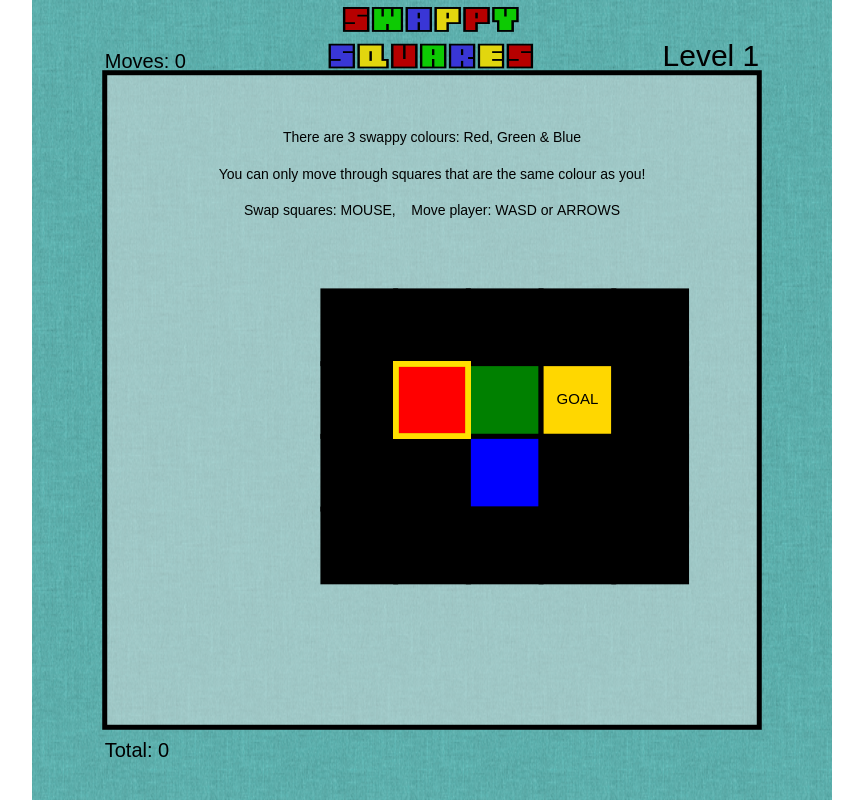
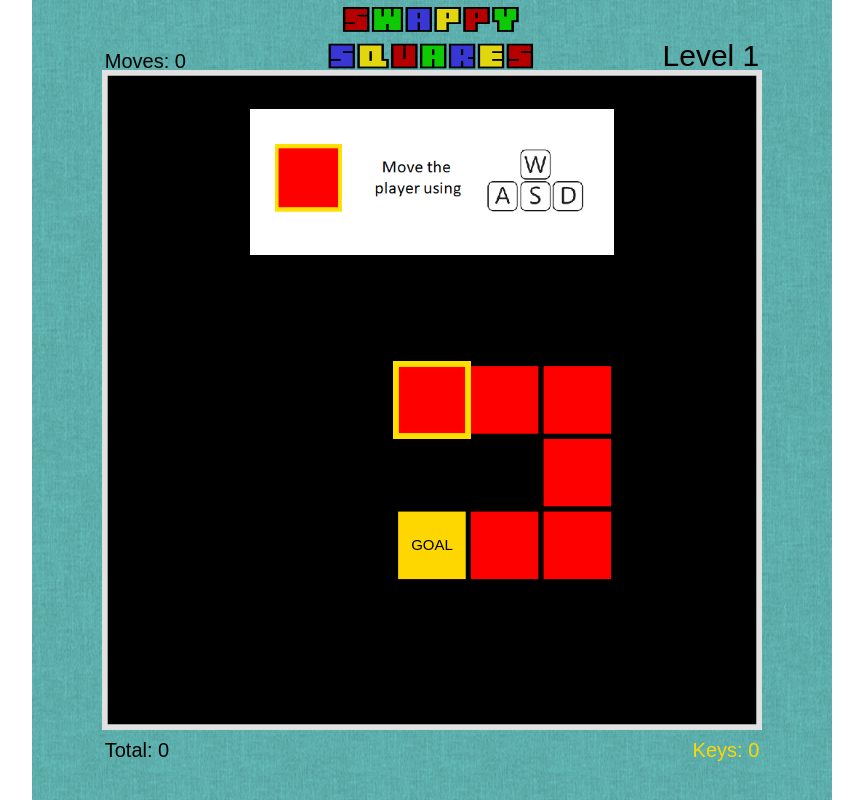
Before and after one commit to chemicalspaceman/SwappySquares, a plain HTML site: page index.html in a window 1280 px wide. Shown: the whole page, without its empty margins (208-1071 px from the left). Drawn offline with nearby package versions, Linux system fonts and the light colour scheme.

Commit message:
Add files via upload

```diff
--- a/Scripts/levels.js
+++ b/Scripts/levels.js
@@ -1,13 +1,32 @@
 //3
 var level1 = [
  	["black","black","black","black","black"],
- 	["black","player","green","gold","black"],
- 	["black","black","blue","black","black"],
+ 	["black","player","red","red","black"],
+ 	["black","black","black","red","black"],
+ 	["black","gold","red","red","black"],
  	["black","black","black","black","black"]
 ];
 
+//3
+var level2 = [
+ 	["black","black","black","black","black"],
+ 	["black","player","red","blue","black"],
+ 	["black","blue","red","red","black"],
+ 	["black","green","green","red","black"],
+ 	["black","gold","red","red","black"],
+ 	["black","black","black","black","black"]
+];
+
+//3
+var level3 = [
+ 	["black","black","black","black","black","black"],
+ 	["black","player","blue","blue","gold","black"],
+ 	["black","black","green","green","black","black"],
+ 	["black","black","black","black","black","black"]
+];
+
 //8
-var level2 = [
+var level4 = [
  	["black","black","black","black","black","black"],
  	["black","player","green","red","gold","black"],
  	["black","black","green","blue","black","black"],
@@ -15,7 +34,7 @@ var level2 = [
 ];
 
 //15
-var level3 = [
+var level5 = [
  	["black","black","black","black","black","black"],
  	["black","green","green","red","blue","black"],
  	["black","player","black","black","green","black"],
@@ -24,7 +43,7 @@ var level3 = [
 ];
 
 //10
-var level4 = [
+var level6 = [
 	["black","black","black","black","black","black","black"],
  	["black","black","black","black","green","black","black"],
  	["black","gold","red","green","green","black","black"],
@@ -35,7 +54,7 @@ var level4 = [
 
 
 //19
-var level5 = [
+var level7 = [
 	["black","black","black","black","black","black","black","black","black","black","black","black","black","black"],
 	["black","black","black","black","black","black","black","black","black","black","black","green","black","black"],
 	["black","player","green","blue","red","red","green","red","blue","green","green","red","gold","black"],
@@ -43,13 +62,13 @@ var level5 = [
 ];
 
 //2
-var level6 = [
+var level8 = [
  	["black","black","black","black","black","black","black"],
  	["black","player","red","darkblue","blue","gold","black"],
  	["black","black","black","black","black","black","black"]
 ];
 
-var level7 = [
+var level9 = [
 	["black","black","black","black","black"],
  	["black","black","gold","black","black"],
  	["black","black","red","black","black"],
@@ -58,7 +77,7 @@ var level7 = [
  	["black","black","black","black","black"]
 ];
 
-var level8 = [
+var level10 = [
 	["black","black","black","black","black"],
  	["black","black","blue","black","black"],
  	["black","player","darkred","red","black"],
@@ -69,7 +88,7 @@ var level8 = [
 
 
 //19
-var level9 = [
+var level11 = [
 	["black","black","black","black","black","black","black"],
  	["black","black","red","black","black","black","black"],
  	["black","black","darkgreen","green","black","black","black"],
@@ -78,9 +97,57 @@ var level9 = [
  	["black","black","black","black","black","black","black"]
 ];
 
-var level10 = [];
+var level12 = [
+	["black","black","black","black","black","black","black","black","black"],
+	["black","black","black","black","black","darkred","green","blue","black"],
+ 	["black","black","black","darkgreen","white","black","black","white","black"],
+ 	["player","blue","white","black","black","black","black","black","black"],
+ 	["black","black","black","black","black","black","black","gold","black"]
+];
 
+var level13 = [
+	["black","black","black","black","black","black","silver","black","black","black","black"],
+	["black","black","black","red","darkblue","black","black","white","black","black","black"],
+ 	["black","silver","black","black","red","red","grey","blue","black","black","black"],
+ 	["green","blue","green","player","darkgreen","black","blue","black","blue","red","gold"],
+ 	["black","black","black","blue","black","black","grey","green","black","red","black"],
+ 	["black","black","black","black","black","black","blue","white","black","blue","black"],
+ 	["black","black","black","black","black","black","black","black","black","black","black"]
+];
+
+var level14 = [
+	["black","black","black","black","black","black","black","black","black","black","black"],
+	["black","black","black","black","black","darkred","black","white","darkgreen","player","black"],
+	["black","black","black","black","black","white","black","black","grey","black","black"],
+	["black","black","black","black","black","black","blue","black","gold","black","black"],
+	["black","black","black","black","black","darkblue","silver","black","black","black","black"]
+];
+
+var level15 = [
+	["black","black","black","black","black","black","black","black","black","black","black"],
+	["black","black","black","black","black","black","black","white","black","black","silver"],
+ 	["black","silver","black","black","red","darkblue","grey","blue","black","white","black"],
+ 	["green","blue","green","player","red","green","black","black","blue","red","gold"],
+ 	["black","black","black","black","red","darkgreen","grey","green","black","red","black"],
+ 	["black","black","black","black","black","black","black","white","black","blue","black"],
+ 	["black","black","black","black","black","black","black","black","black","black","black"]
+];
 var levels = new Array();
 
-levels = [level1,level2,level3,level4,level5,level6,level7,level8,level9,level10];
+levels = [
+	level1,
+	level2,
+	level3,
+	level4,
+	level5,
+	level6,
+	level7,
+	level8,
+	level9,
+	level10,
+	level11,
+	level12,
+	level13,
+	level14
+];
 console.log(levels);
--- a/Scripts/main.js
+++ b/Scripts/main.js
@@ -1,8 +1,34 @@
 //AudioFiles
-    var music = new Audio("Audio/menuAudio.mp3");
+var audio = new Audio('Audio/menuAudio.mp3');
+var swapAudio = new Audio('Audio/swapAudio.wav')
+var whiteAudio = new Audio('Audio/whiteAudio.wav')
+var goalAudio = new Audio('Audio/goalAudio.wav')
+var keyAudio = new Audio('Audio/keyAudio.wav')
+var lockAudio = new Audio('Audio/lockAudio.wav')
+
+var moveAudio = new Array()
+moveAudio[0] = new Audio("Audio/moveAudio1.wav");
+moveAudio[1] = new Audio("Audio/moveAudio2.wav");
+moveAudio[2] = new Audio("Audio/moveAudio3.wav");
+moveAudio[3] = new Audio("Audio/moveAudio4.wav");
+moveAudio[4] = new Audio("Audio/moveAudio5.wav");
 
 var cvs = document.getElementById('canvas');
 var ctx = cvs.getContext('2d');
+
+var img1 = new Image();
+img1.src = "Images/PlayerMove.png";
+
+var img2 = new Image();
+img2.src = "Images/Swap1.png";
+
+var img3 = new Image();
+img3.src = "Images/Swap2.png";
+
+var img4 = new Image();
+img4.src = "Images/Swap3.png";
+
+
 var bgImage = new Image();
 bgImage.src = "Images/Background.png";
 var squareSize;
@@ -26,6 +52,8 @@
 var startColour = player_colour;
 var moveCount = 0;
 var totalMoves = 0;
+var keys = 0;
+var keySave = 0;
 //vars for selecting and swapping the boxes by clicking
 var boxDrawPositions = []; //positions where the boxes are drawn
 var selectedBoxi = "none";
@@ -40,6 +68,16 @@
 var isDown = false;
 var isKeyDown = false;
 var isRestart = false;
+var checkStop = false;
+
+var delay = ( function() {
+    var timer = 0;
+    return function(callback, ms) {
+        clearTimeout (timer);
+        timer = setTimeout(callback, ms);
+    };
+})();
+
 //Register click event
 window.addEventListener("click", processClick, false);
 //check if a point is in a box which has x,y,width,height
@@ -139,6 +177,7 @@
     levelCount++;
         loader = 0;
         moveCount = 0;
+        keySave = keys;
 
         //No clicks get carried over
         selectedBoxi = "none";
@@ -174,16 +213,16 @@
     ctx.textBaseline = "top";
     ctx.fillText("Total: " + totalMoves, topLeftx+boxSize, topLefty+10.2*boxSize);
 
+    //draw keys
+    ctx.textAlign="right";
+    ctx.textBaseline = "top";
+    ctx.fillStyle = 'gold';
+    ctx.font = "20px Arial";
+    ctx.fillText("Keys: " + keys, topLeftx+10*boxSize, topLefty+10.2*boxSize);
+
     //Draw transparent game background
-        ctx.fillStyle = 'rgba(225,225,225,0.5)';
+    ctx.fillStyle = 'black';
     ctx.fillRect(topLeftx+boxSize, topLefty+boxSize, squareSize-2*boxSize, squareSize-2*boxSize);
-        //Draw game box outline
-        ctx.strokeStyle = 'black';
-        ctx.lineWidth = '5';
-        ctx.strokeRect(topLeftx+boxSize, topLefty+boxSize, squareSize-2*boxSize, squareSize-2*boxSize);
-
-        //Draw any text on level
-        drawText();
 
 
     //Draw Player in centre and find offset values.
@@ -229,6 +268,24 @@
                     ctx.fillText("GOAL", position_x+0.5*boxSize, position_y+0.5*boxSize);
                 }
 
+                //writting on key box
+                if (level[i][j] == "silver"){
+                    ctx.fillStyle = 'black';
+                    ctx.textAlign="center";
+                    ctx.textBaseline = "middle";
+                    ctx.font = "15px Arial";
+                    ctx.fillText("KEY", position_x+0.5*boxSize, position_y+0.5*boxSize);
+                }
+
+                //writting on lock box
+                if (level[i][j] == "grey"){
+                    ctx.fillStyle = 'black';
+                    ctx.textAlign="center";
+                    ctx.textBaseline = "middle";
+                    ctx.font = "15px Arial";
+                    ctx.fillText("LOCK", position_x+0.5*boxSize, position_y+0.5*boxSize);
+                }
+
                 if (["darkred","darkgreen","darkblue"].includes(level[i][j])){
 
                     ctx.fillStyle = level[i][j].replace('dark', '');
@@ -248,14 +305,39 @@
             ctx.lineWidth = '5';
             ctx.strokeRect(centreX, centreY, boxSize, boxSize);
         }
+
+            //Draw game box outline
+            ctx.strokeStyle = 'rgba(225,225,225)';
+            ctx.lineWidth = '5';
+            ctx.strokeRect(topLeftx+boxSize, topLefty+boxSize, squareSize-2*boxSize, squareSize-2*boxSize);
+
+
+          //Draw any text on level
+        drawText();
+
     }
+
     //check if any squares are swappable
-        if (check_possible_swaps()){
-            console.log("swaps exist");
+    if (!check_possible_swaps() && !checkStop){
+        checkStop = true;
+
+        delay(function(){
+            // do stuff
+
+
+            swal("No possible moves","Try again", {button: "Restart"})
+            .then((value) => {
+                keys = keySave;
+                player_colour = startColour;
+                loader = 0;
+                moveCount = 0;
+                checkStop = false;
+                selectedBoxi = "none";
+                selectedBoxj = "none";
+            });
+        }, 1500 ); // end delay
     }
-        else{
-            console.log("no more swaps");
-        }
+
     //Movement logic
     if(isKeyDown) movementLogic();
     window.requestAnimationFrame(draw); //this is apparently smoother than setInterval, not sure why
@@ -266,21 +348,29 @@
     ctx.textBaseline = "bottom";
     ctx.fillStyle = 'black';
     ctx.font = "14px Arial";
-        if(levelCount == 1){
-            ctx.fillText("There are 3 swappy colours: Red, Green & Blue", topLeftx+5.5*boxSize, topLefty+2*boxSize);
-            ctx.fillText("You can only move through squares that are the same colour as you!", topLeftx+5.5*boxSize, topLefty+2.5*boxSize);
-            ctx.fillText("Swap squares: MOUSE,    Move player: WASD or ARROWS", topLeftx+5.5*boxSize, topLefty+3*boxSize);
+    if(levelCount == 1 && level[playeri][playerj-1] == "black" && level[playeri][playerj+1] == "red"){
+        ctx.drawImage(img1,topLeftx+3*boxSize,topLefty+1.5*boxSize,5*boxSize,2*boxSize);
     }
     else{
         ctx.fillStyle = player_colour;
         ctx.fillText("Press R to RESTART the level", topLeftx+5.5*boxSize, topLefty+10.5*boxSize);
     }
 
-        if(levelCount ==2){
+    if(levelCount == 2 && level[playeri][playerj-1] == "black" && level[playeri][playerj+1] == "red"){
+        ctx.drawImage(img2,topLeftx+3*boxSize,topLefty+1.5*boxSize,5*boxSize,2*boxSize);
         ctx.fillStyle = 'black';
-            ctx.fillText("Try swapping the RED and BLUE squares!", topLeftx+5.5*boxSize, topLefty+2*boxSize);
+        //ctx.fillText("Try swapping the RED and BLUE squares!", topLeftx+5.5*boxSize, topLefty+2*boxSize);
         //ctx.fillText("You can only move through squares that are the same colour as you!", topLeftx+5.5*boxSize, topLefty+2.5*boxSize);
     }
+
+    if(levelCount == 3 && level[playeri][playerj-1] == "black" && level[playeri][playerj+1] == "blue"){
+        ctx.drawImage(img3,topLeftx+3*boxSize,topLefty+1.5*boxSize,5*boxSize,2*boxSize);
+    }
+
+    if(levelCount == 8 && level[playeri][playerj-1] == "black" && level[playeri][playerj+1] == "red"){
+        ctx.drawImage(img4,topLeftx+3*boxSize,topLefty+1.5*boxSize,5*boxSize,2*boxSize);
+    }
+
 }
 
 function movementLogic(){
@@ -304,6 +394,9 @@
     }
 
     if(isRestart){
+        selectedBoxi = "none";
+        selectedBoxj = "none";
+        keys = keySave;
         player_colour = startColour;
         loader = 0;
         moveCount = 0;
@@ -313,6 +406,8 @@
 function try_moving(i,j, di, dj){
     //if this is a regular move
     if (level[i+di][j+dj] == player_colour){
+            selectedBoxi = "none";
+            selectedBoxj = "none";
             swap(i,j,i+di,j+dj);
             moveCount++;
             totalMoves++;
@@ -327,10 +422,40 @@
         moveCount++;
         totalMoves++;
     }
+    else if(level[i+di][j+dj] == "white"){
+        level[i+di][j+dj] = player_colour;
+
+
+        swap(i,j,i+di,j+dj);
+          level[i+di+1][j+dj] = player_colour;
+        level[i+di-1][j+dj] = player_colour;
+        level[i+di][j+dj+1] = player_colour;
+        level[i+di][j+dj-1] = player_colour;
+        moveCount++;
+        totalMoves++;
+        whiteAudio.play();
+    }
+    else if(level[i+di][j+dj] == "silver"){
+        level[i+di][j+dj] = player_colour;
+        keys++;
+        swap(i,j,i+di,j+dj);
+        moveCount++;
+        totalMoves++;
+        keyAudio.play()
+    }
+    else if(level[i+di][j+dj] == "grey" && keys > 0){
+        level[i+di][j+dj] = player_colour;
+        swap(i,j,i+di,j+dj);
+        keys--;
+        moveCount++;
+        totalMoves++;
+        lockAudio.play()
+    }
     //if you are moving to the goal
     else if (level[i+di][j+dj] == "gold"){
         moveCount++;
         totalMoves++;
+        goalAudio.play()
         win();
     }
 }
@@ -351,6 +476,13 @@
             }
         }
     }
+
+    var other_colours = ["darkred","darkgreen","darkblue","gold","white","silver","grey"];
+    var around_player = [level[playeri+1][playerj],level[playeri-1][playerj],level[playeri][playerj+1],level[playeri][playerj-1]];
+    if(around_player.includes(player_colour) || around_player.some(el => other_colours.includes(el))){
+            return true;
+    }
+
     return false;
 }
 
@@ -384,14 +516,17 @@
     if(col1 !== "red" && col2 !== "red" && col2 !== col1){
             level[x1][y1] = "red";
             level[x2][y2] = "red";
+            swapAudio.play();
     }
     if(col1 !== "blue" && col2 !== "blue" && col2 !== col1){
             level[x1][y1] = "blue";
             level[x2][y2] = "blue";
+            swapAudio.play();
     }
     if(col1 !== "green" && col2 !== "green" && col2 !== col1){
             level[x1][y1] = "green";
             level[x2][y2] = "green";
+            swapAudio.play();
     }
 }
 
@@ -399,6 +534,9 @@
     var temp = level[x1][y1];
     level[x1][y1] = level[x2][y2];
     level[x2][y2] = temp;
+
+    moveAudio.volume = 0.2;
+    moveAudio[moveCount%4].play();
 }
 //let game = setInterval(draw,100);
 window.requestAnimationFrame(draw);
```
Also changed, not shown: index.html (+4 -2 lines), Images/PlayerMove.png (added), Images/Swap1.png (added), Images/Swap2.png (added), Images/Swap3.png (added), 10 other files. Lines whose indentation alone changed are shown as unchanged.
